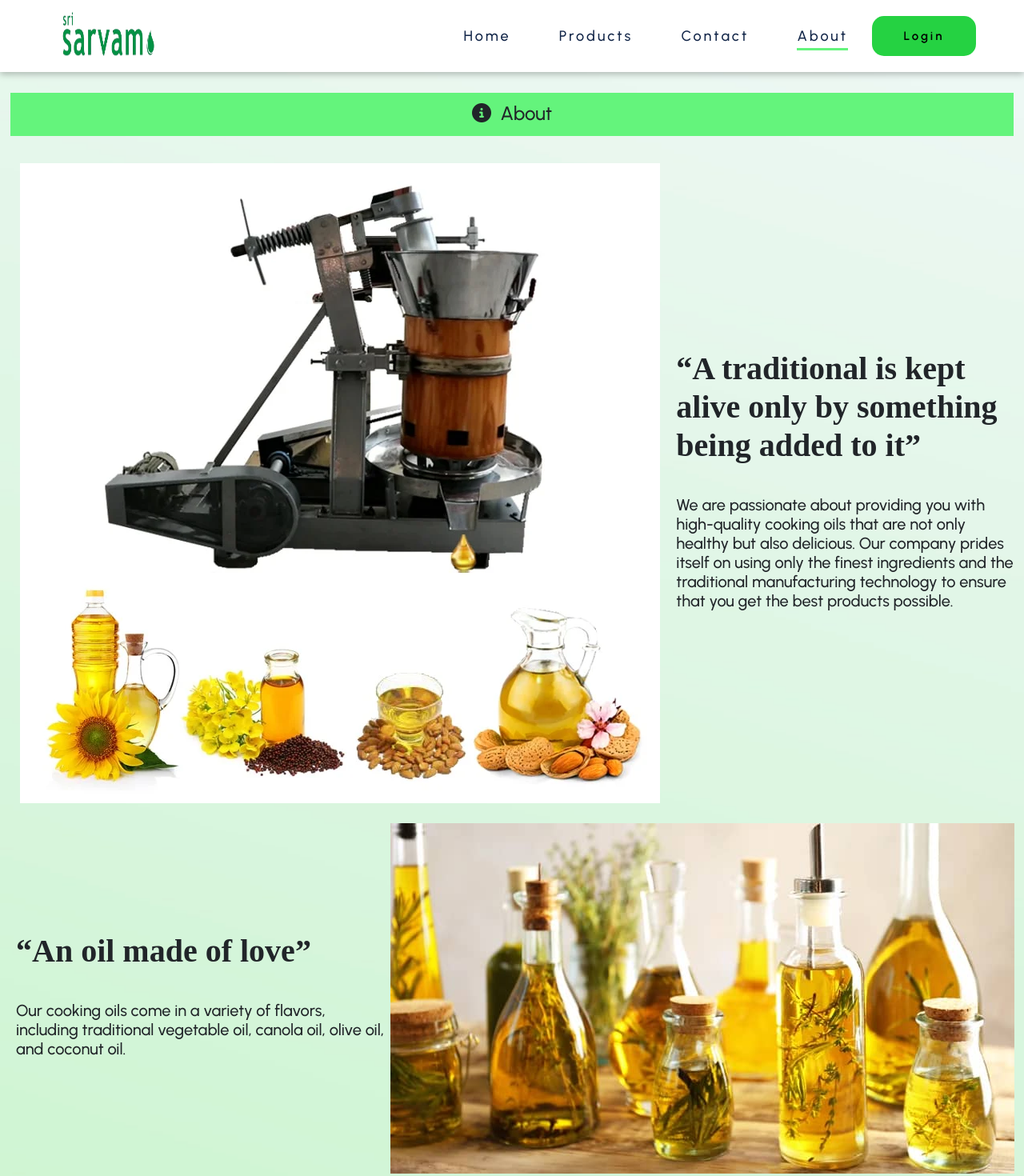
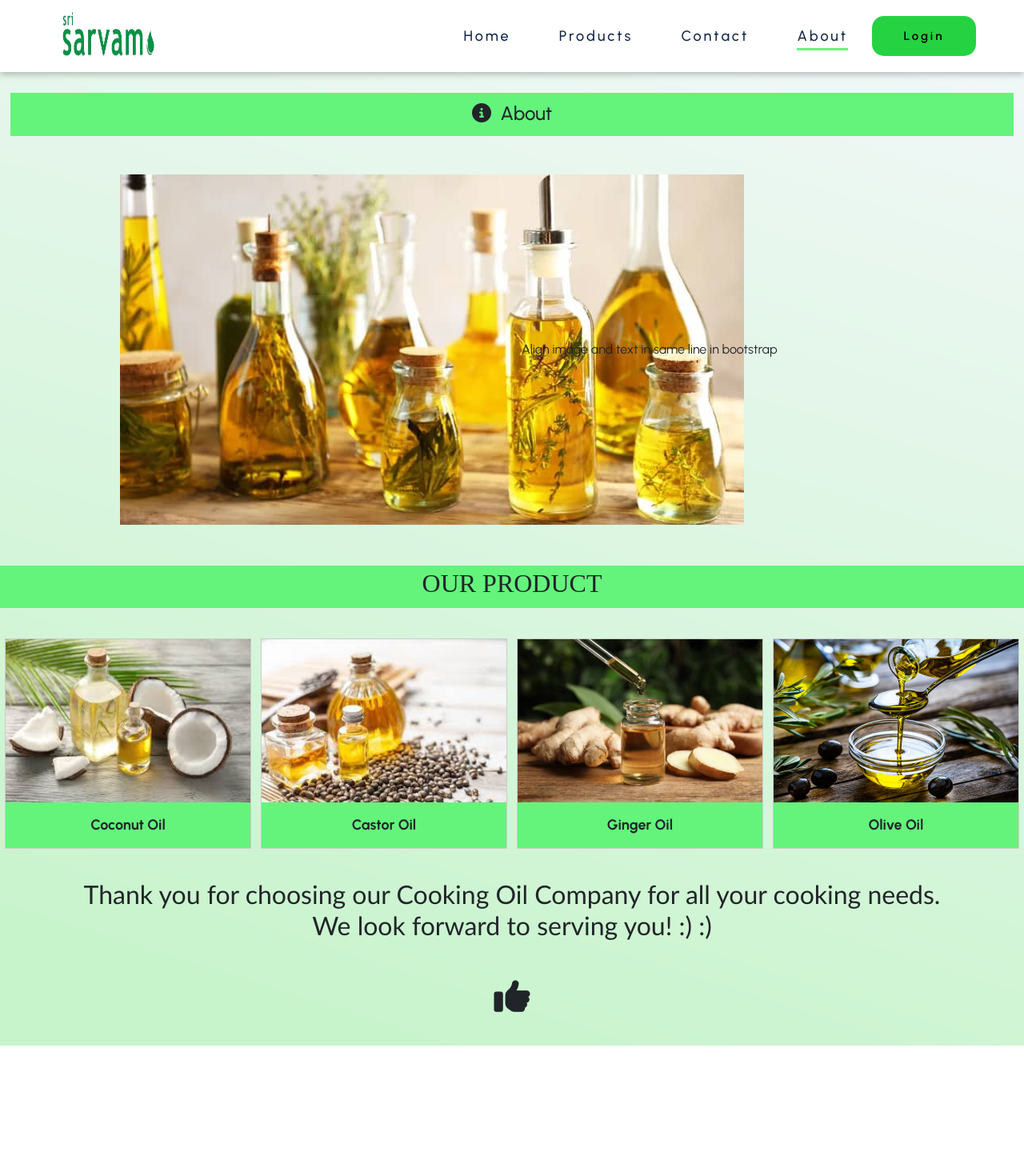
Before and after one commit to Dhanushk19/SriSarvam, a React (Create React App) app in the folder client/: page /about in a window 1280 px wide. Shown: the top 1470 px of the page at 80% size. After the commit the page ends 1307 px from the top, so only its background shows below. Built offline with nearby package versions, Linux system fonts and the light colour scheme.

Commit message:
about page

```diff
--- a/client/src/components/About.js
+++ b/client/src/components/About.js
@@ -1,18 +1,18 @@
 import "../css/About.css";
-import woodimg from '../assets/woodimg.jpg';
-import aliveoil from '../assets/transform.jpeg';
-import coconut from '../assets/coconut.jpeg';
-import castor from '../assets/images2.jpeg';
-import ginger from '../assets/Ginger-oil.jpg';
-import olives from '../assets/oliveoils.jpg'
+import woodimg from "../assets/woodimg.jpg";
+import aliveoil from "../assets/transform.jpeg";
+import coconut from "../assets/coconut.jpeg";
+import castor from "../assets/images2.jpeg";
+import ginger from "../assets/Ginger-oil.jpg";
+import olives from "../assets/oliveoils.jpg";
 
-
-function About()
-{
-    return(
+function About() {
+  return (
     <>
-        <h4 className="about"><i class="fa-solid fa-circle-info"></i>&nbsp; About</h4>
-        <div class="container-fluid">
+      <h4 className="about">
+        <i class="fa-solid fa-circle-info"></i>&nbsp; About
+      </h4>
+      {/* <div class="container-fluid">
 
             <div className="image">
                 <img className="imglogo" src={woodimg}/>
@@ -34,15 +34,34 @@ function About()
         <div className="images">
             <img className="imglogos" src={aliveoil} />
         </div>
+        </div> */}
+
+
+
+      <section class="section mt-5">
+
+          <div class="row">
+            <div class="col-lg-6">
+              <div className="image">
+                <img className="imglogos" src={aliveoil} />
               </div>
+            </div>
+            <div class="col-md-6 col-lg-6  d-flex align-items-center mt-4 mt-md-0 pt-3 ">
+              <div>
+                <p>Align image and text in same line in bootstrap</p>
+              </div>
+            </div>
+          </div>
+
+      </section>
+
       <div className="product">
         <h2>OUR PRODUCT</h2>
       </div>
       <div class="responsive">
         <div class="gallery">
           <a target="_blank" href="img_5terre.jpg">
-            <img className="imglogos" src={coconut}/>
-
+            <img className="imglogos" src={coconut} />
           </a>
           <div class="desc">Coconut Oil</div>
         </div>
@@ -51,8 +70,7 @@ function About()
       <div class="responsive">
         <div class="gallery">
           <a target="_blank" href="img_forest.jpg">
-            <img className="imglogos" src={castor}/>
-
+            <img className="imglogos" src={castor} />
           </a>
           <div class="desc">Castor Oil</div>
         </div>
@@ -60,8 +78,7 @@ function About()
       <div class="responsive">
         <div class="gallery">
           <a target="_blank" href="img_lights.jpg">
-            <img className="imglogos" src={ginger}/>
-
+            <img className="imglogos" src={ginger} />
           </a>
           <div class="desc">Ginger Oil</div>
         </div>
@@ -69,26 +86,25 @@ function About()
       <div class="responsive">
         <div class="gallery">
           <a target="_blank" href="img_mountains.jpg">
-            <img className="imglogos" src={olives}/>
-
+            <img className="imglogos" src={olives} />
           </a>
           <div class="desc">Olive Oil</div>
         </div>
       </div>
 
       <div className="foot">
-            <h2>Thank you for choosing our Cooking Oil Company for all your cooking needs. <br/>
-                We look forward to serving you! :) :)</h2>
+        <h2>
+          Thank you for choosing our Cooking Oil Company for all your cooking
+          needs. <br />
+          We look forward to serving you! :) :)
+        </h2>
       </div>
       <div className="footer">
-        {/* <i class='fas fa-thumbs-up' style='font-size:36px'></i> */}
-        <i class='fas fa-thumbs-up'></i>
+        <i class="fas fa-thumbs-up"></i>
       </div>
+
     </>
-
-
-
-    )
+  );
 }
 
 export default About;
--- a/client/src/css/About.css
+++ b/client/src/css/About.css
@@ -41,50 +41,6 @@ body{
   padding-left: 2%;
   /* padding-top: 2%; */
 }
-
-.text {
-  font-size: 20px;
-  padding-left: 20px;
-}
-.images{
-    width: 70%;
-    height: 20%;
-}
-
-/*
-@media(max-width:767px) {
-    .container-fluid {
-        padding-top: 1%;
-        /* display: flex;
-        align-items: center;
-        /* justify-content: center;
-        padding-left: 0;
-        }
-
-    .image{
-        max-width: 10%;
-        height:20%;
-        padding-left: 2%;
-        /* padding-top: 2%;
-      }
-      .images{
-        max-width: 0%;
-        height:0%;
-        padding-left: 2%;
-        /* padding-top: 2%;
-      }
-      .imglogo{
-        max-width: 10%;
-        height:10%;
-
-      }
-
-      .text {
-        font-size: 20px;
-        padding-left: 20px;
-      }
-
-} */
 
 div.gallery {
     border: 1px solid #ccc;
@@ -155,3 +111,7 @@ div.gallery {
   .fas{
     font-size:45px
   }
+
+  .d{
+    background-color: #64f47c;
+  }
```
Lines whose indentation alone changed are shown as unchanged.
